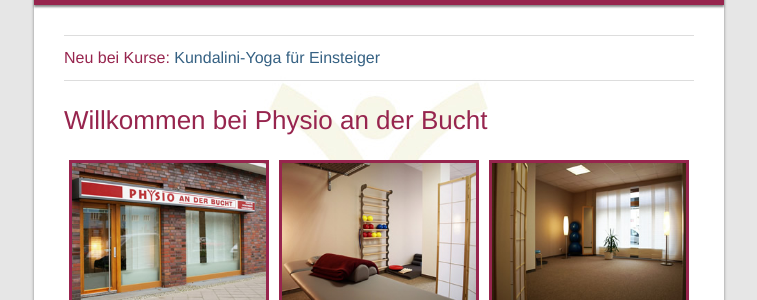
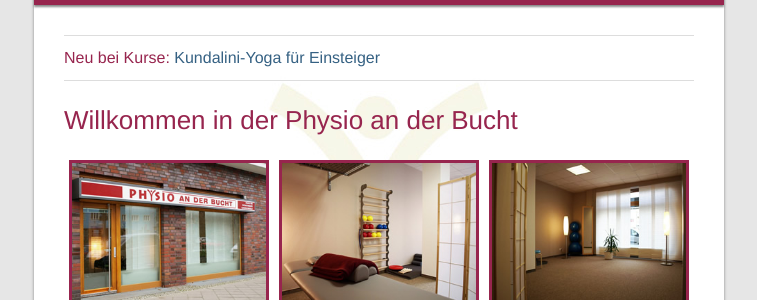
Before and after one commit to davidbasalla/physio_website_2, a Jekyll site: the page built from index.html, in a window 1280 px wide. Shown: the part 178-478 px from the top of the page, without its empty margins (261-1018 px from the left). Built offline with Jekyll 4.4.1, drawn with Linux system fonts in a browser that asks for light colours.

Commit message:
Fix title

```diff
--- a/_layouts/praxis.html
+++ b/_layouts/praxis.html
@@ -13,7 +13,7 @@ layout: default
 
       </div>
 
-      <h3> Willkommen bei Physio an der Bucht </h3>
+      <h3> Willkommen in der Physio an der Bucht </h3>
 
       <div class="carousel">
         <div id="owl-example" class="owl-carousel">
```
